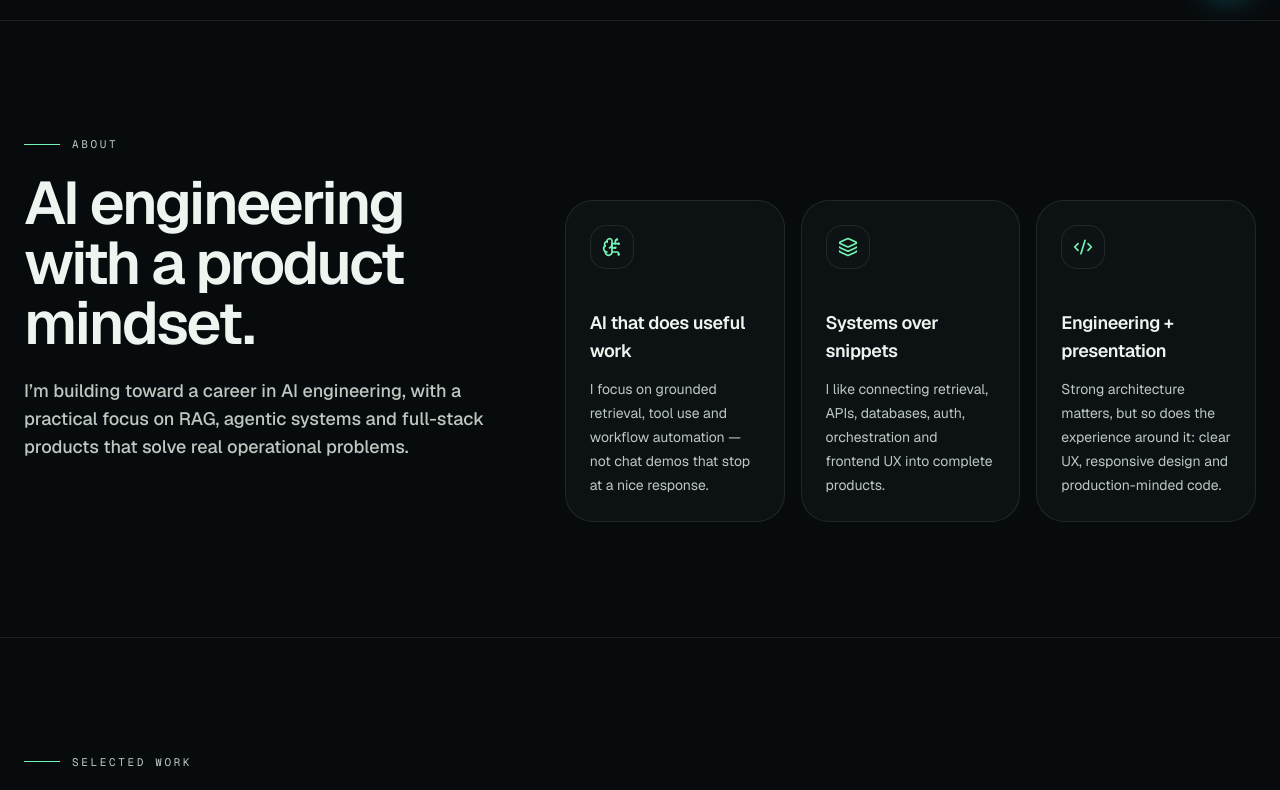
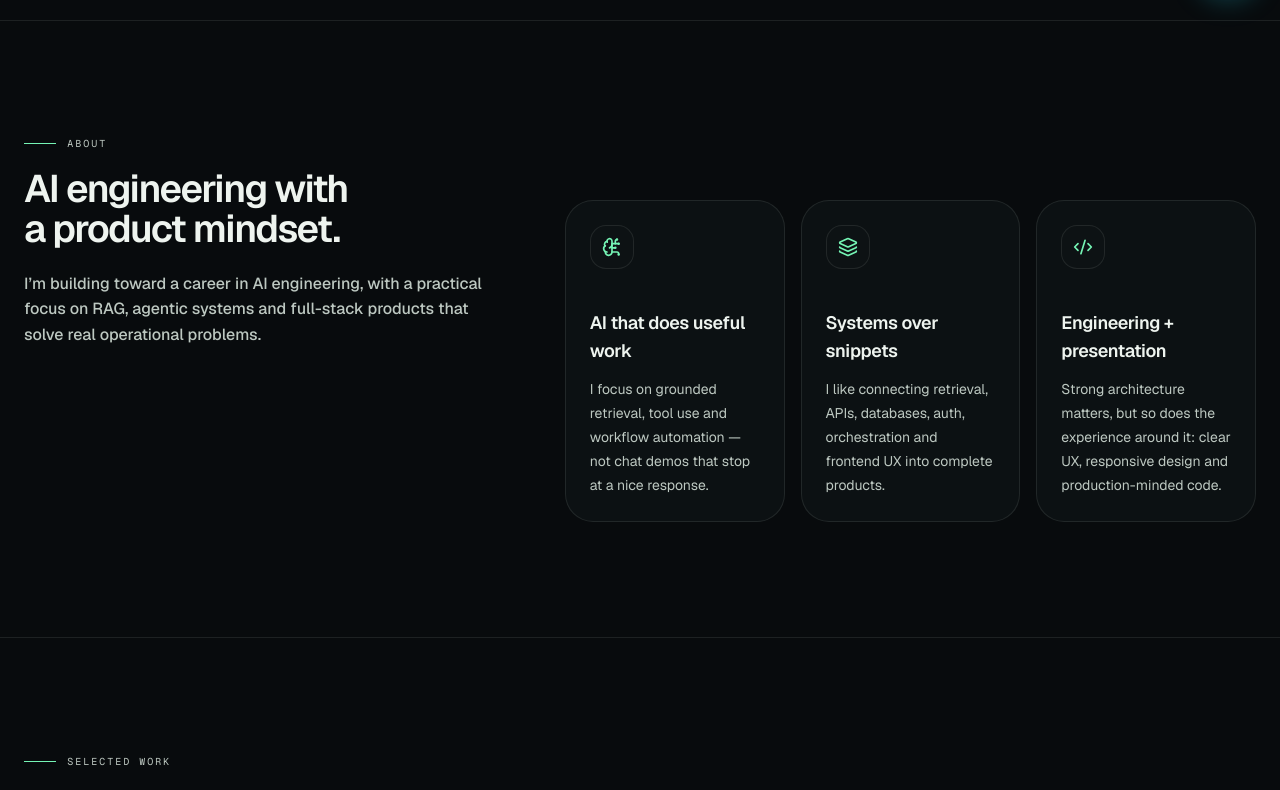
Before and after one commit to Touqeer3417/touqeer-ali-portfolio, a Next.js app: page / in a window 1280 px wide. Shown: the part 780-1570 px from the top of the page. Built offline with nearby package versions, Linux system fonts and the light colour scheme; no server answers.

Commit message:
style: compact sectionheading section layout

```diff
--- a/src/components/ui/SectionHeading.tsx
+++ b/src/components/ui/SectionHeading.tsx
@@ -14,18 +14,18 @@ export function SectionHeading({
   descriptionClassName?: string;
 }) {
   return (
-    <div className={cn("max-w-3xl", className)}>
-      <div className="mb-5 flex items-center gap-3 font-mono text-[11px] uppercase tracking-[0.24em] text-[var(--body-copy)]">
-        <span className="h-px w-9 bg-[var(--accent)]" />
+    <div className={cn("max-w-[42rem]", className)}>
+      <div className="mb-[1.125rem] flex items-center gap-[0.675rem] font-mono text-[10px] uppercase tracking-[0.2em] text-[var(--body-copy)]">
+        <span className="h-px w-[2.025rem] bg-[var(--accent)]" />
         {eyebrow}
       </div>
-      <h2 className="text-balance text-4xl font-semibold tracking-[-0.04em] text-[var(--foreground)] sm:text-5xl lg:text-6xl">
+      <h2 className="text-balance text-[clamp(2rem,3vw,3.375rem)] font-semibold leading-[1.04] tracking-[-0.04em] text-[var(--foreground)]">
         {title}
       </h2>
       {description ? (
         <p
           className={cn(
-            "mt-6 max-w-2xl text-base font-medium leading-7 text-[var(--body-copy)] sm:text-lg",
+            "mt-[1.35rem] max-w-[38rem] text-[0.9rem] font-medium leading-[1.6] text-[var(--body-copy)] sm:text-base",
             descriptionClassName,
           )}
         >
```
